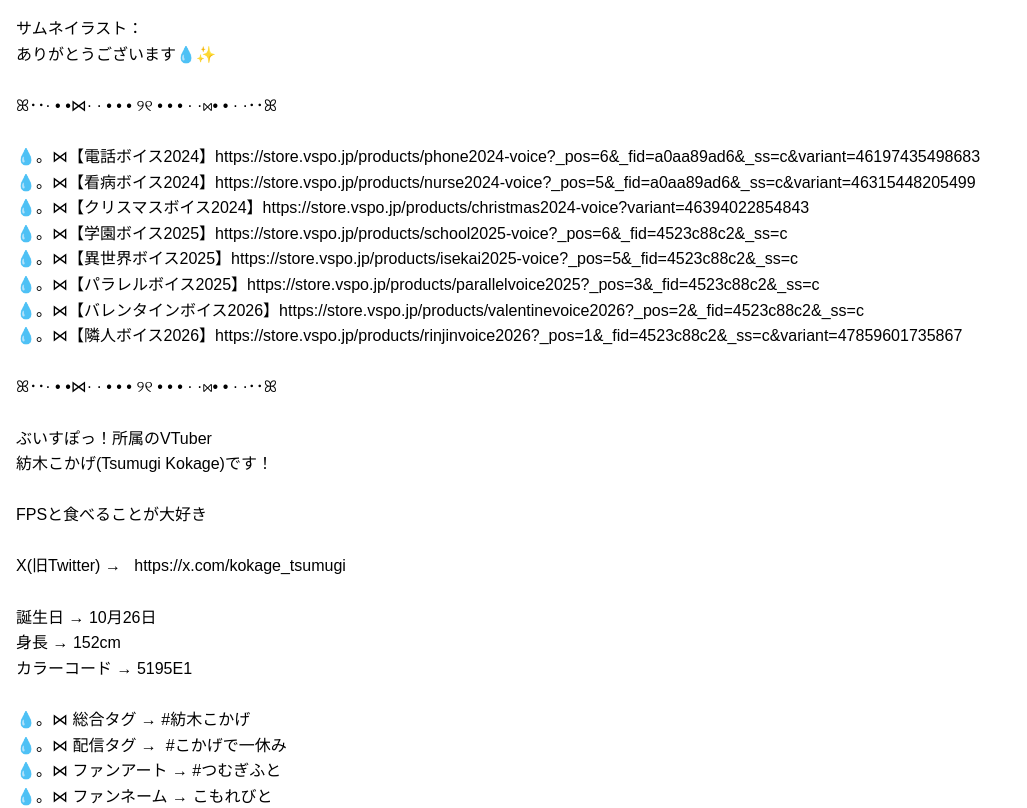
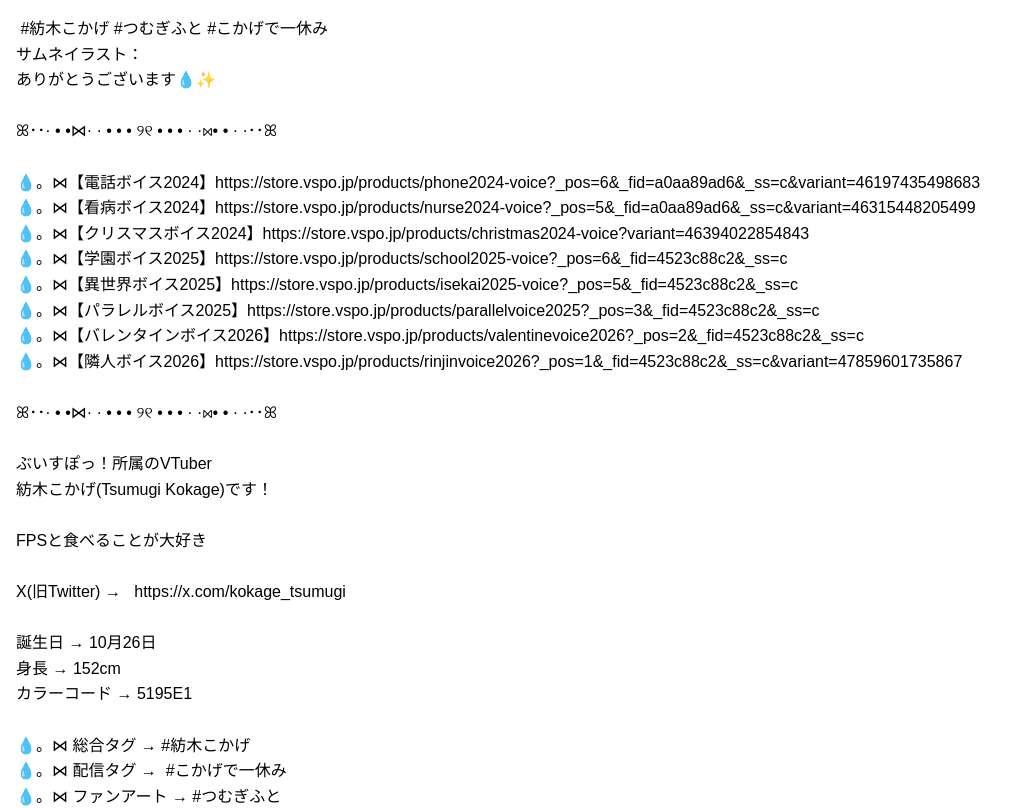
Before and after one commit to YeahOjisan/-, a plain HTML site: page index.html in a window 1280 px wide. Shown: the top 808 px of the page, without its empty margins (0-1027 px from the left). Drawn offline with Linux system fonts and the light colour scheme.

Commit message:
index.html

```diff
--- a/index.html
+++ b/index.html
@@ -48,7 +48,8 @@ body {
 
 <body>
 
-<div id="text">サムネイラスト：
+<div id="text"> #紡木こかげ #つむぎふと #こかげで一休み
+サムネイラスト：
 ありがとうございます💧✨
 
 ꕤ･･· • •⋈· · • • • ୨୧ • • • · ·⋈• • · ·･･ꕤ
```
